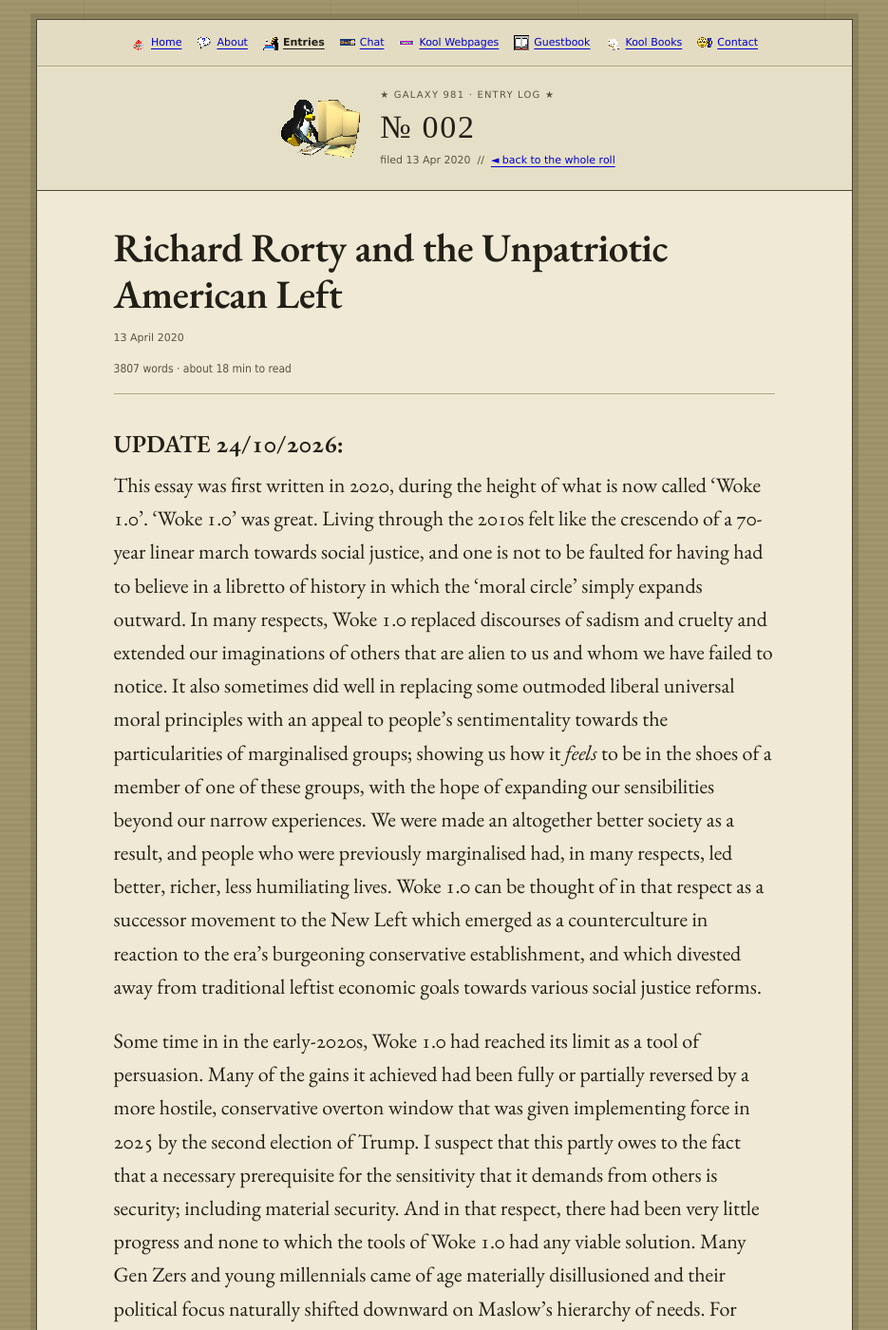
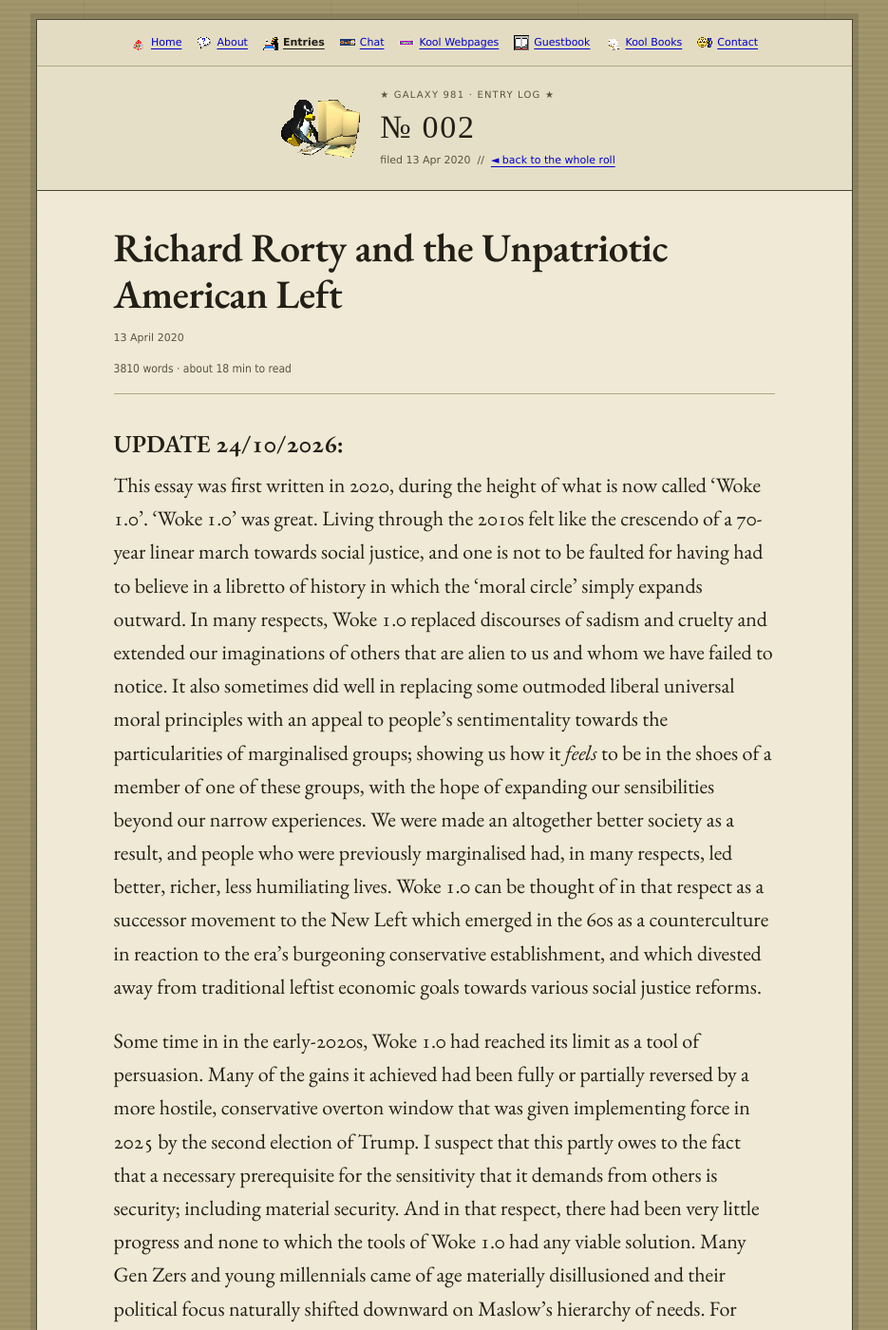
Before and after one commit to Catofminerva/Catofminerva.github.io, a Jekyll site: the page built from _posts/2020-04-13-rorty.md, in a window 1280 px wide and 1400 px high. Shown: the whole window at 95% size, without its empty margins (172-1107 px from the left). Built offline with Jekyll 4.4.1, drawn with Linux system fonts in a browser that asks for light colours; comment, search, counter and statistics services are not loaded.

Commit message:
Update 2020-04-13-rorty.md

```diff
--- a/_posts/2020-04-13-rorty.md
+++ b/_posts/2020-04-13-rorty.md
@@ -6,7 +6,7 @@
 
 ### UPDATE 24/10/2026:
 
-This essay was first written in 2020, during the height of what is now called 'Woke 1.0'. 'Woke 1.0' was great. Living through the 2010s felt like the crescendo of a 70-year linear march towards social justice, and one is not to be faulted for having had to believe in a libretto of history in which the 'moral circle' simply expands outward. In many respects, Woke 1.0 replaced discourses of sadism and cruelty and extended our imaginations of others that are alien to us and whom we have failed to notice. It also sometimes did well in replacing some outmoded liberal universal moral principles with an appeal to people’s sentimentality towards the particularities of marginalised groups; showing us how it *feels* to be in the shoes of a member of one of these groups, with the hope of expanding our sensibilities beyond our narrow experiences. We were made an altogether better society as a result, and people who were previously marginalised had, in many respects, led better, richer, less humiliating lives. Woke 1.0 can be thought of in that respect as a successor movement to the New Left which emerged as a counterculture in reaction to the era's burgeoning conservative establishment, and which divested away from traditional leftist economic goals towards various social justice reforms.
+This essay was first written in 2020, during the height of what is now called 'Woke 1.0'. 'Woke 1.0' was great. Living through the 2010s felt like the crescendo of a 70-year linear march towards social justice, and one is not to be faulted for having had to believe in a libretto of history in which the 'moral circle' simply expands outward. In many respects, Woke 1.0 replaced discourses of sadism and cruelty and extended our imaginations of others that are alien to us and whom we have failed to notice. It also sometimes did well in replacing some outmoded liberal universal moral principles with an appeal to people’s sentimentality towards the particularities of marginalised groups; showing us how it *feels* to be in the shoes of a member of one of these groups, with the hope of expanding our sensibilities beyond our narrow experiences. We were made an altogether better society as a result, and people who were previously marginalised had, in many respects, led better, richer, less humiliating lives. Woke 1.0 can be thought of in that respect as a successor movement to the New Left which emerged in the 60s as a counterculture in reaction to the era's burgeoning conservative establishment, and which divested away from traditional leftist economic goals towards various social justice reforms.
 
 Some time in in the early-2020s, Woke 1.0 had reached its limit as a tool of persuasion. Many of the gains it achieved had been fully or partially reversed by a more hostile, conservative overton window that was given implementing force in 2025 by the second election of Trump. I suspect that this partly owes to the fact that a necessary prerequisite for the sensitivity that it demands from others is security; including material security. And in that respect, there had been very little progress and none to which the tools of Woke 1.0 had any viable solution. Many Gen Zers and young millennials came of age materially disillusioned and their political focus naturally shifted downward on Maslow’s hierarchy of needs. For some, the 2010s cultural rhetoric of 'recognition' felt alienating in that regard, and many disillusioned men in particular began seeking out conservative spaces that validated their anxieties. It became clear by that time that making 'cultural recognition' a central goal for leftist politics was a mistake. It could not bring about state-backed housing insulation from the climate, strict corporate regulation, universal healthcare and baseline economic security.
 
```
